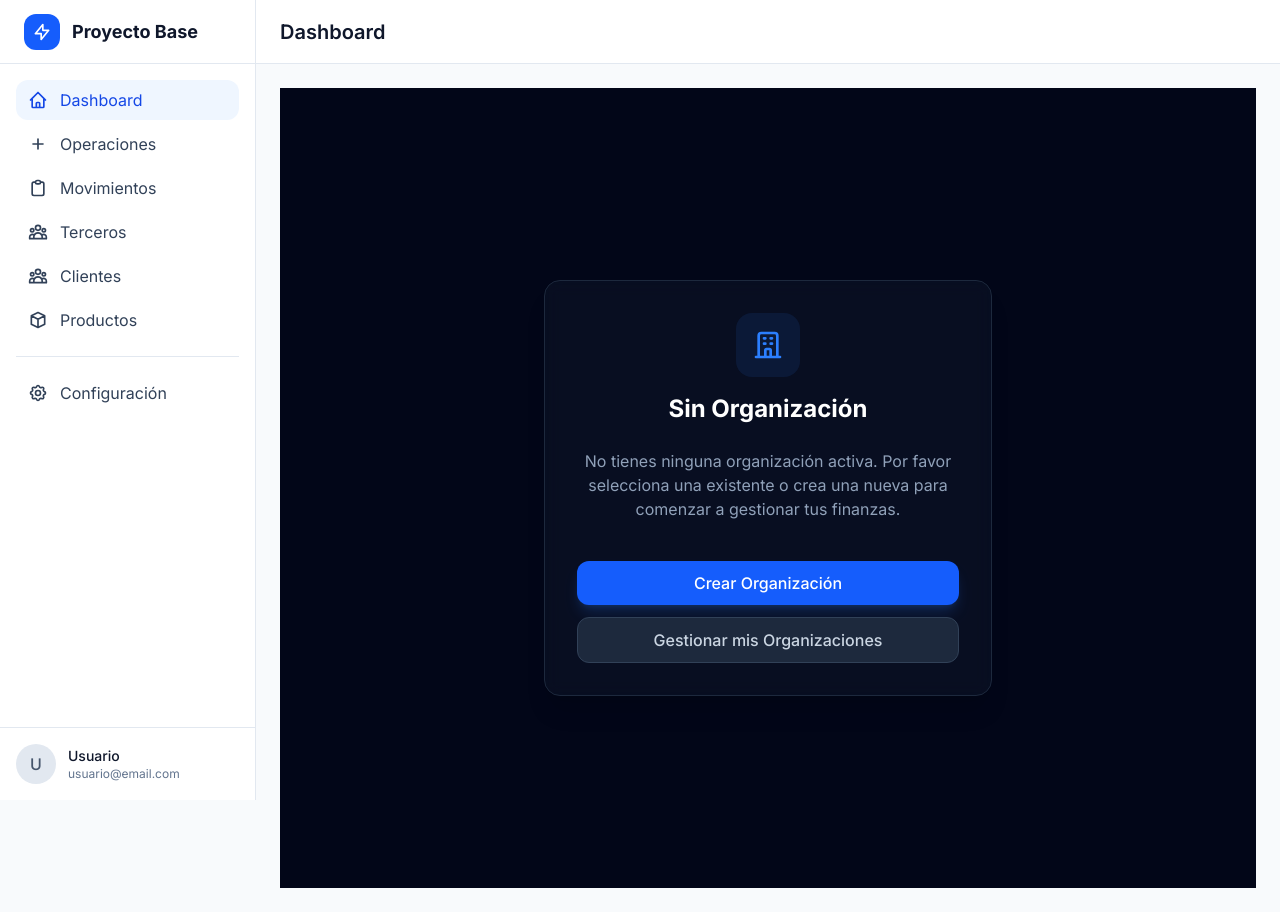
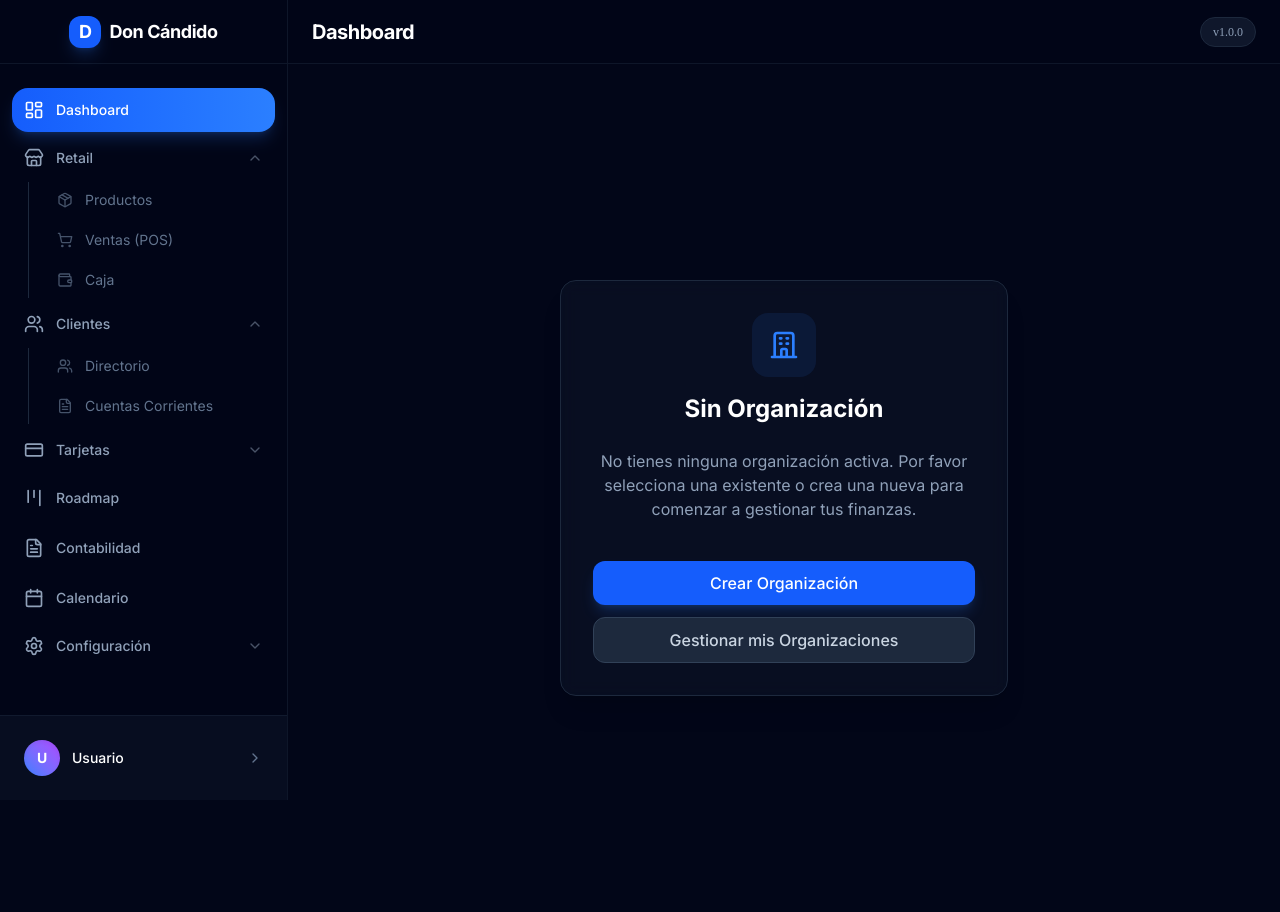
Before and after one commit to Sergiocharata1977/don-candidoia-finanzas, a Next.js app: page /dashboard in a window 1280 px wide. Built offline with nearby package versions, Linux system fonts and the light colour scheme; no server answers.

Commit message:
feat: unify dashboard design with premium dark theme and improved sidebar

```diff
--- a/src/app/(dashboard)/layout.tsx
+++ b/src/app/(dashboard)/layout.tsx
@@ -1,6 +1,7 @@
 'use client';
 
 import { ReactNode } from 'react';
+import { Sidebar } from '@/components/layout/Sidebar';
 
 interface DashboardLayoutProps {
   children: ReactNode;
@@ -8,213 +9,35 @@ interface DashboardLayoutProps {
 
 export default function DashboardLayout({ children }: DashboardLayoutProps) {
   return (
-    <div className="min-h-screen bg-slate-50">
-      {/* Sidebar */}
-      <aside className="fixed left-0 top-0 z-40 h-screen w-64 border-r border-slate-200 bg-white">
-        <div className="flex h-full flex-col">
-          {/* Logo */}
-          <div className="flex h-16 items-center gap-3 border-b border-slate-200 px-6">
-            <div className="flex h-9 w-9 items-center justify-center rounded-lg bg-blue-600">
-              <svg
-                className="h-5 w-5 text-white"
-                fill="none"
-                stroke="currentColor"
-                viewBox="0 0 24 24"
-              >
-                <path
-                  strokeLinecap="round"
-                  strokeLinejoin="round"
-                  strokeWidth={2}
-                  d="M13 10V3L4 14h7v7l9-11h-7z"
-                />
-              </svg>
-            </div>
-            <span className="text-lg font-bold text-slate-900">
-              Proyecto Base
-            </span>
+    <div className="min-h-screen bg-slate-950 flex">
+      {/* Sidebar Component */}
+      <Sidebar />
+
+      {/* Main Content Area */}
+      <main className="flex-1 min-w-0 flex flex-col transition-all duration-300 bg-slate-950">
+
+        {/* Header */}
+        <header className="sticky top-0 z-30 flex h-16 items-center justify-between border-b border-slate-800/50 bg-slate-950/80 backdrop-blur-xl px-6">
+          <div className="flex items-center gap-4">
+            <h1 className="text-xl font-bold text-white tracking-tight">
+              Dashboard
+            </h1>
           </div>
 
-          {/* Navigation */}
-          <nav className="flex-1 space-y-1 p-4">
-            <a
-              href="/dashboard"
-              className="flex items-center gap-3 rounded-lg bg-blue-50 px-3 py-2 text-blue-700"
-            >
-              <svg
-                className="h-5 w-5"
-                fill="none"
-                stroke="currentColor"
-                viewBox="0 0 24 24"
-              >
-                <path
-                  strokeLinecap="round"
-                  strokeLinejoin="round"
-                  strokeWidth={2}
-                  d="M3 12l2-2m0 0l7-7 7 7M5 10v10a1 1 0 001 1h3m10-11l2 2m-2-2v10a1 1 0 01-1 1h-3m-6 0a1 1 0 001-1v-4a1 1 0 011-1h2a1 1 0 011 1v4a1 1 0 001 1m-6 0h6"
-                />
-              </svg>
-              Dashboard
-            </a>
-
-            <a
-              href="/operaciones"
-              className="flex items-center gap-3 rounded-lg px-3 py-2 text-slate-700 hover:bg-slate-100"
-            >
-              <svg
-                className="h-5 w-5"
-                fill="none"
-                stroke="currentColor"
-                viewBox="0 0 24 24"
-              >
-                <path
-                  strokeLinecap="round"
-                  strokeLinejoin="round"
-                  strokeWidth={2}
-                  d="M12 6v6m0 0v6m0-6h6m-6 0H6"
-                />
-              </svg>
-              Operaciones
-            </a>
-
-            <a
-              href="/movimientos"
-              className="flex items-center gap-3 rounded-lg px-3 py-2 text-slate-700 hover:bg-slate-100"
-            >
-              <svg
-                className="h-5 w-5"
-                fill="none"
-                stroke="currentColor"
-                viewBox="0 0 24 24"
-              >
-                <path
-                  strokeLinecap="round"
-                  strokeLinejoin="round"
-                  strokeWidth={2}
-                  d="M9 5H7a2 2 0 00-2 2v12a2 2 0 002 2h10a2 2 0 002-2V7a2 2 0 00-2-2h-2M9 5a2 2 0 002 2h2a2 2 0 002-2M9 5a2 2 0 012-2h2a2 2 0 012 2"
-                />
-              </svg>
-              Movimientos
-            </a>
-
-            <a
-              href="/terceros"
-              className="flex items-center gap-3 rounded-lg px-3 py-2 text-slate-700 hover:bg-slate-100"
-            >
-              <svg
-                className="h-5 w-5"
-                fill="none"
-                stroke="currentColor"
-                viewBox="0 0 24 24"
-              >
-                <path
-                  strokeLinecap="round"
-                  strokeLinejoin="round"
-                  strokeWidth={2}
-                  d="M17 20h5v-2a3 3 0 00-5.356-1.857M17 20H7m10 0v-2c0-.656-.126-1.283-.356-1.857M7 20H2v-2a3 3 0 015.356-1.857M7 20v-2c0-.656.126-1.283.356-1.857m0 0a5.002 5.002 0 019.288 0M15 7a3 3 0 11-6 0 3 3 0 016 0zm6 3a2 2 0 11-4 0 2 2 0 014 0zM7 10a2 2 0 11-4 0 2 2 0 014 0z"
-                />
-              </svg>
-              Terceros
-            </a>
-
-            <a
-              href="/clientes"
-              className="flex items-center gap-3 rounded-lg px-3 py-2 text-slate-700 hover:bg-slate-100"
-            >
-              <svg
-                className="h-5 w-5"
-                fill="none"
-                stroke="currentColor"
-                viewBox="0 0 24 24"
-              >
-                <path
-                  strokeLinecap="round"
-                  strokeLinejoin="round"
-                  strokeWidth={2}
-                  d="M17 20h5v-2a3 3 0 00-5.356-1.857M17 20H7m10 0v-2c0-.656-.126-1.283-.356-1.857M7 20H2v-2a3 3 0 015.356-1.857M7 20v-2c0-.656.126-1.283.356-1.857m0 0a5.002 5.002 0 019.288 0M15 7a3 3 0 11-6 0 3 3 0 016 0zm6 3a2 2 0 11-4 0 2 2 0 014 0zM7 10a2 2 0 11-4 0 2 2 0 014 0z"
-                />
-              </svg>
-              Clientes
-            </a>
-
-            <a
-              href="/productos"
-              className="flex items-center gap-3 rounded-lg px-3 py-2 text-slate-700 hover:bg-slate-100"
-            >
-              <svg
-                className="h-5 w-5"
-                fill="none"
-                stroke="currentColor"
-                viewBox="0 0 24 24"
-              >
-                <path
-                  strokeLinecap="round"
-                  strokeLinejoin="round"
-                  strokeWidth={2}
-                  d="M20 7l-8-4-8 4m16 0l-8 4m8-4v10l-8 4m0-10L4 7m8 4v10M4 7v10l8 4"
-                />
-              </svg>
-              Productos
-            </a>
-
-            <div className="my-4 border-t border-slate-200"></div>
-
-            <a
-              href="/settings"
-              className="flex items-center gap-3 rounded-lg px-3 py-2 text-slate-700 hover:bg-slate-100"
-            >
-              <svg
-                className="h-5 w-5"
-                fill="none"
-                stroke="currentColor"
-                viewBox="0 0 24 24"
-              >
-                <path
-                  strokeLinecap="round"
-                  strokeLinejoin="round"
-                  strokeWidth={2}
-                  d="M10.325 4.317c.426-1.756 2.924-1.756 3.35 0a1.724 1.724 0 002.573 1.066c1.543-.94 3.31.826 2.37 2.37a1.724 1.724 0 001.065 2.572c1.756.426 1.756 2.924 0 3.35a1.724 1.724 0 00-1.066 2.573c.94 1.543-.826 3.31-2.37 2.37a1.724 1.724 0 00-2.572 1.065c-.426 1.756-2.924 1.756-3.35 0a1.724 1.724 0 00-2.573-1.066c-1.543.94-3.31-.826-2.37-2.37a1.724 1.724 0 00-1.065-2.572c-1.756-.426-1.756-2.924 0-3.35a1.724 1.724 0 001.066-2.573c-.94-1.543.826-3.31 2.37-2.37.996.608 2.296.07 2.572-1.065z"
-                />
-                <path
-                  strokeLinecap="round"
-                  strokeLinejoin="round"
-                  strokeWidth={2}
-                  d="M15 12a3 3 0 11-6 0 3 3 0 016 0z"
-                />
-              </svg>
-              Configuración
-            </a>
-          </nav>
-
-          {/* User Menu */}
-          <div className="border-t border-slate-200 p-4">
-            <div className="flex items-center gap-3">
-              <div className="h-10 w-10 rounded-full bg-slate-200 flex items-center justify-center text-slate-600 font-medium">
-                U
-              </div>
-              <div className="flex-1 min-w-0">
-                <p className="text-sm font-medium text-slate-900 truncate">
-                  Usuario
-                </p>
-                <p className="text-xs text-slate-500 truncate">
-                  usuario@email.com
-                </p>
-              </div>
+          <div className="flex items-center gap-4">
+            {/* Add header actions here later if needed */}
+            <div className="px-3 py-1.5 rounded-full bg-slate-900 border border-slate-800 text-xs font-mono text-slate-400">
+              v1.0.0
             </div>
           </div>
-        </div>
-      </aside>
-
-      {/* Main Content */}
-      <main className="pl-64">
-        {/* Header */}
-        <header className="sticky top-0 z-30 flex h-16 items-center gap-4 border-b border-slate-200 bg-white/95 backdrop-blur px-6">
-          <h1 className="text-xl font-semibold text-slate-900">
-            Dashboard
-          </h1>
         </header>
 
         {/* Page Content */}
-        <div className="p-6">{children}</div>
+        <div className="flex-1 overflow-auto p-6 scrollbar-thin">
+          <div className="max-w-7xl mx-auto space-y-6 animate-in fade-in duration-500">
+            {children}
+          </div>
+        </div>
       </main>
     </div>
   );
--- a/src/components/layout/Sidebar.tsx
+++ b/src/components/layout/Sidebar.tsx
@@ -23,7 +23,7 @@ import {
 } from 'lucide-react';
 import Link from 'next/link';
 import { usePathname } from 'next/navigation';
-import React, { memo, useCallback, useEffect, useMemo, useState } from 'react';
+import React, { memo, useCallback, useEffect, useState } from 'react';
 
 interface MenuItem {
   name: string;
@@ -45,7 +45,7 @@ const navigation: MenuItem[] = [
     children: [
       { name: 'Productos', href: '/dashboard/productos', icon: Package },
       { name: 'Ventas (POS)', href: '/dashboard/ventas', icon: ShoppingCart },
-      { name: 'Caja', href: '/dashboard/caja', icon: Wallet }, // Using Wallet as placeholder for Cashbox
+      { name: 'Caja', href: '/dashboard/caja', icon: Wallet },
     ],
   },
 
@@ -167,55 +167,30 @@ export const Sidebar = memo(function Sidebar() {
       if (pathname === item.href) return true;
       if (item.children?.some(child => pathname === child.href)) return true;
       return false;
+      return false;
     },
     [pathname]
   );
 
   return (
     <div
-      className={`transition-[width] duration-200 ease-in-out flex-shrink-0 ${collapsed ? 'w-24' : 'w-72'}`}
+      className={`transition-[width] duration-300 ease-in-out flex-shrink-0 ${collapsed ? 'w-20' : 'w-72'}`}
     >
       <div
-        className={`sidebar-container bg-slate-800 text-white h-[calc(100vh-2rem)] flex flex-col transition-all duration-200 ease-in-out overflow-hidden mx-4 my-4 rounded-xl shadow-2xl ${collapsed ? 'w-16' : 'w-64'}`}
-        style={{
-          position: 'fixed',
-          zIndex: 40,
-        }}
+        className={`sidebar-container bg-slate-950/95 backdrop-blur-xl border-r border-slate-800/50 text-slate-300 h-screen flex flex-col transition-all duration-300 ease-in-out fixed top-0 left-0 z-50 ${collapsed ? 'w-20' : 'w-72'}`}
       >
         {/* Logo Section */}
-        <div className="p-4 border-b border-slate-700/50">
-          <div className="flex items-center justify-center min-h-[40px]">
-            {collapsed ? (
-              <Logo variant="light" size="sm" showText={false} />
-            ) : (
-              <Logo variant="light" size="sm" showText={true} />
-            )}
+        <div className="h-16 flex items-center justify-center border-b border-slate-800/50">
+          <div className="flex items-center gap-2">
+            <div className="w-8 h-8 bg-blue-600 rounded-lg flex items-center justify-center shadow-lg shadow-blue-500/20">
+              <span className="text-white font-bold text-lg">D</span>
+            </div>
+            {!collapsed && <span className="font-bold text-white text-lg tracking-tight">Don Cándido</span>}
           </div>
         </div>
 
-        {/* Collapse Button */}
-        <div className="flex justify-end p-2">
-          <button
-            onClick={() => setCollapsed(!collapsed)}
-            className="p-1.5 rounded-lg hover:bg-slate-700/50 text-slate-400 hover:text-white transition-all"
-          >
-            {collapsed ? (
-              <SafeIcon
-                Icon={ChevronRight}
-                className="h-4 w-4"
-                isMounted={isMounted}
-              />
-            ) : (
-              <SafeIcon
-                Icon={ChevronLeft}
-                className="h-4 w-4"
-                isMounted={isMounted}
-              />
-            )}
-          </button>
-        </div>
-
-        <nav className="flex-1 overflow-y-auto px-3 py-4 scrollbar-hide space-y-1">
+        {/* Navigation */}
+        <nav className="flex-1 overflow-y-auto py-6 px-3 scrollbar-hide space-y-1.5">
           {navigation.map(item => {
             const isActive = isMenuActive(item);
             const hasChildren = item.children && item.children.length > 0;
@@ -224,17 +199,17 @@ export const Sidebar = memo(function Sidebar() {
             return (
               <div key={item.name}>
                 {hasChildren ? (
+                  <div className="space-y-1">
                     <button
                       onClick={() => toggleMenu(item.name)}
-                    className={`w-full group flex items-center px-3 py-2.5 text-sm font-medium rounded-lg transition-all duration-200 ${
-                      isActive
+                      className={`w-full group flex items-center px-3 py-2.5 text-sm font-medium rounded-xl transition-all duration-200 ${isActive
                           ? 'bg-blue-600/10 text-blue-400'
-                        : 'text-slate-400 hover:text-white hover:bg-slate-700/50'
+                          : 'text-slate-400 hover:text-white hover:bg-slate-800/50'
                         }`}
                     >
                       <SafeIcon
                         Icon={item.icon}
-                      className={`${collapsed ? 'mr-0' : 'mr-3'} h-5 w-5 flex-shrink-0 transition-colors ${isActive ? 'text-blue-500' : ''}`}
+                        className={`${collapsed ? 'mx-auto' : 'mr-3'} h-5 w-5 flex-shrink-0 transition-colors ${isActive ? 'text-blue-500' : ''}`}
                         isMounted={isMounted}
                       />
                       {!collapsed && (
@@ -248,37 +223,18 @@ export const Sidebar = memo(function Sidebar() {
                         </>
                       )}
                     </button>
-                ) : (
-                  <Link
-                    href={item.href}
-                    className={`group flex items-center px-3 py-2.5 text-sm font-medium rounded-lg transition-all duration-200 ${
-                      isActive
-                        ? 'bg-blue-600 shadow-md shadow-blue-900/20 text-white'
-                        : 'text-slate-400 hover:text-white hover:bg-slate-700/50'
-                    }`}
-                  >
-                    <SafeIcon
-                      Icon={item.icon}
-                      className={`${collapsed ? 'mr-0' : 'mr-3'} h-5 w-5 flex-shrink-0`}
-                      isMounted={isMounted}
-                    />
-                    {!collapsed && item.name}
-                  </Link>
-                )}
-
-                {/* Submenú */}
+                    {/* Submenu */}
                     {hasChildren && isExpanded && !collapsed && (
-                  <div className="ml-4 mt-1 pl-4 border-l border-slate-700/50 space-y-1">
+                      <div className="ml-4 pl-4 border-l border-slate-800 space-y-1 animate-in slide-in-from-top-2 duration-200">
                         {item.children!.map(child => {
                           const isChildActive = pathname === child.href;
                           return (
                             <Link
                               key={child.name}
                               href={child.href}
-                          className={`group flex items-center px-3 py-2 text-sm rounded-lg transition-all duration-200 ${
-                            isChildActive
-                              ? 'bg-blue-600/20 text-blue-100'
-                              : 'text-slate-500 hover:text-slate-200 hover:bg-slate-700/30'
+                              className={`group flex items-center px-3 py-2 text-sm rounded-lg transition-all duration-200 ${isChildActive
+                                  ? 'bg-blue-600/20 text-blue-300'
+                                  : 'text-slate-500 hover:text-slate-300 hover:bg-slate-800/30'
                                 }`}
                             >
                               <SafeIcon
@@ -293,26 +249,47 @@ export const Sidebar = memo(function Sidebar() {
                       </div>
                     )}
                   </div>
+                ) : (
+                  <Link
+                    href={item.href}
+                    className={`group flex items-center px-3 py-3 text-sm font-medium rounded-xl transition-all duration-200 ${isActive
+                        ? 'bg-gradient-to-r from-blue-600 to-blue-500 shadow-lg shadow-blue-500/20 text-white'
+                        : 'text-slate-400 hover:text-white hover:bg-slate-800/50'
+                      }`}
+                  >
+                    <SafeIcon
+                      Icon={item.icon}
+                      className={`${collapsed ? 'mx-auto' : 'mr-3'} h-5 w-5 flex-shrink-0`}
+                      isMounted={isMounted}
+                    />
+                    {!collapsed && item.name}
+                  </Link>
+                )}
+              </div>
             );
           })}
         </nav>
 
-        {/* User Profile */}
-        {!collapsed && (
-          <div className="p-4 border-t border-slate-700/50 bg-slate-900/30">
-            <div className="flex items-center gap-3">
-              <div className="h-9 w-9 rounded-full bg-slate-700 flex items-center justify-center text-slate-300 font-bold border border-slate-600">
+        {/* User Profile Footer */}
+        <div className="p-4 border-t border-slate-800/50 bg-slate-900/50">
+          <button
+            onClick={() => setCollapsed(!collapsed)}
+            className="w-full flex items-center gap-3 p-2 rounded-xl hover:bg-slate-800/50 transition-colors"
+          >
+            <div className="h-9 w-9 rounded-full bg-gradient-to-tr from-blue-500 to-purple-500 flex items-center justify-center text-white font-bold text-sm shadow-inner">
               {user?.email?.[0].toUpperCase() || 'U'}
             </div>
-              <div className="flex-1 min-w-0">
+            {!collapsed && (
+              <div className="flex-1 min-w-0 text-left">
                 <p className="text-sm font-medium text-white truncate">
                   {user?.displayName || 'Usuario'}
                 </p>
-                <p className="text-xs text-slate-500 truncate">{user?.email}</p>
-              </div>
-            </div>
+                <p className="text-xs text-slate-500 truncate font-mono">{user?.email}</p>
               </div>
             )}
+            {!collapsed && <ChevronRight className="h-4 w-4 text-slate-500" />}
+          </button>
+        </div>
       </div>
     </div>
   );
```
Lines whose indentation alone changed are shown as unchanged.
